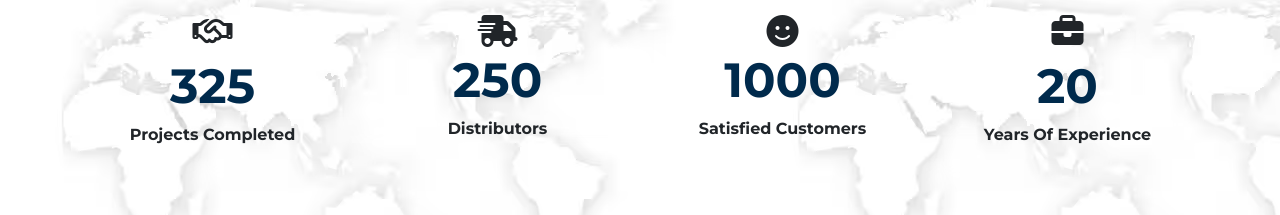
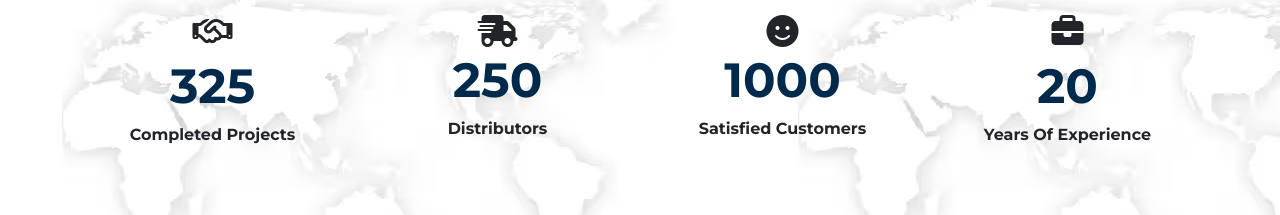
Before and after one commit to Technic-Mentors/PEES-Frontend, a React (Create React App) app: page / in a window 1280 px wide. Shown: the part 2560-2775 px from the top of the page. Built offline with nearby package versions, Linux system fonts and the light colour scheme.

Commit message:
29th Jan push

```diff
--- a/src/Components/Home.jsx
+++ b/src/Components/Home.jsx
@@ -241,7 +241,7 @@ function Home() {
               <div className="stat-content text-center">
               <i class="fa-regular fa-handshake stat-icon fa-2x n mb-2"></i>
               <h2 className="site-heading">325</h2>
-              <h6 className="fw-bold">Projects Completed</h6>
+              <h6 className="fw-bold"> Completed Projects</h6>
               </div>
             </div>
 
```
